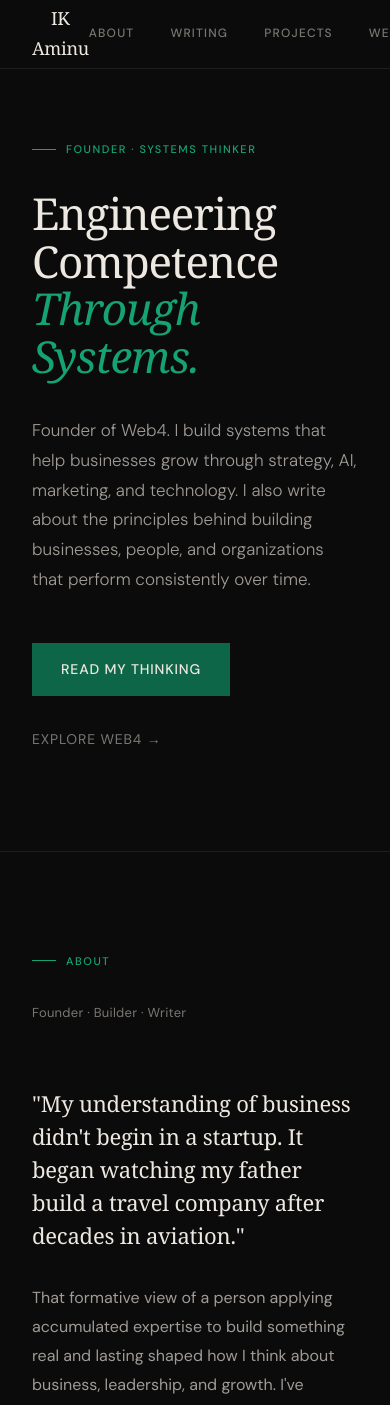
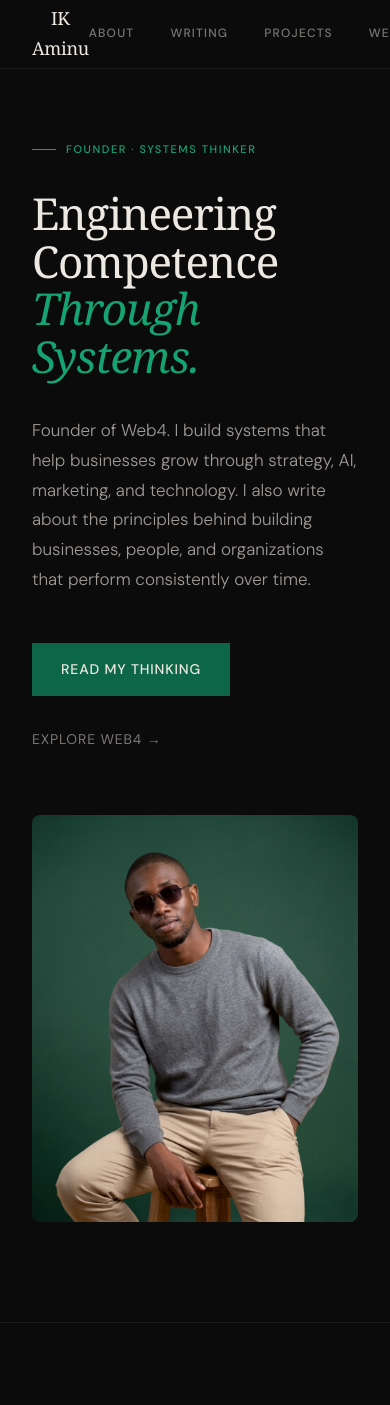
Before and after one commit to IKAminu/IKAminu, a React (Vite) app: page / in a window 390 px wide. Shown: the top 1405 px of the page. Built offline with nearby package versions, Linux system fonts and the light colour scheme; the HTML template or start-up script is replaced by a standard one; a web font is replaced by a local one.

Commit message:
Update App.tsx

```diff
--- a/src/App.tsx
+++ b/src/App.tsx
@@ -371,12 +371,11 @@ function HomePage({ setPage }: { setPage: (p: Page) => void }) {
       }}>
         <div style={{
           display: 'grid',
-          gridTemplateColumns: '1fr',
           gap: '64px',
           width: '100%',
           alignItems: 'center',
         }}
-          className="md:grid-cols-[55fr_45fr]"
+          className="grid-cols-1 md:grid-cols-[55fr_45fr]"
         >
           {/* Left */}
           <div>
@@ -465,8 +464,8 @@ function HomePage({ setPage }: { setPage: (p: Page) => void }) {
             </div>
           </div>
 
-         {/* Right: portrait image */}
-          <div className="anim-fade-up-delay-2 hidden md:block">
+          {/* Right: portrait image */}
+          <div className="anim-fade-up-delay-2 w-full max-w-md mx-auto md:max-w-none">
             <div style={{ position: 'relative', width: '100%', aspectRatio: '4/5', overflow: 'hidden', borderRadius: '8px' }}>
               <img
                 src={portraitImg}
```
